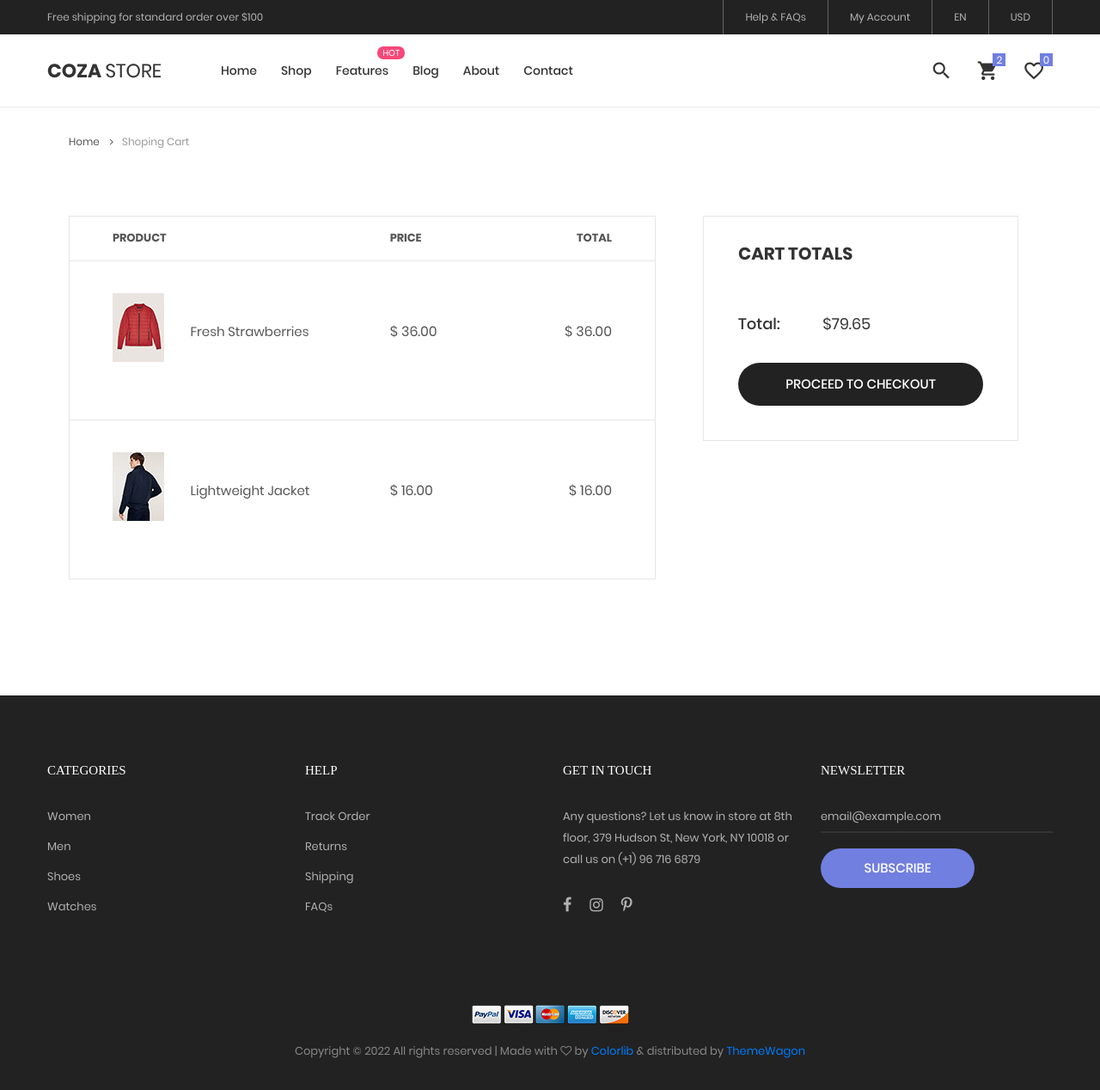
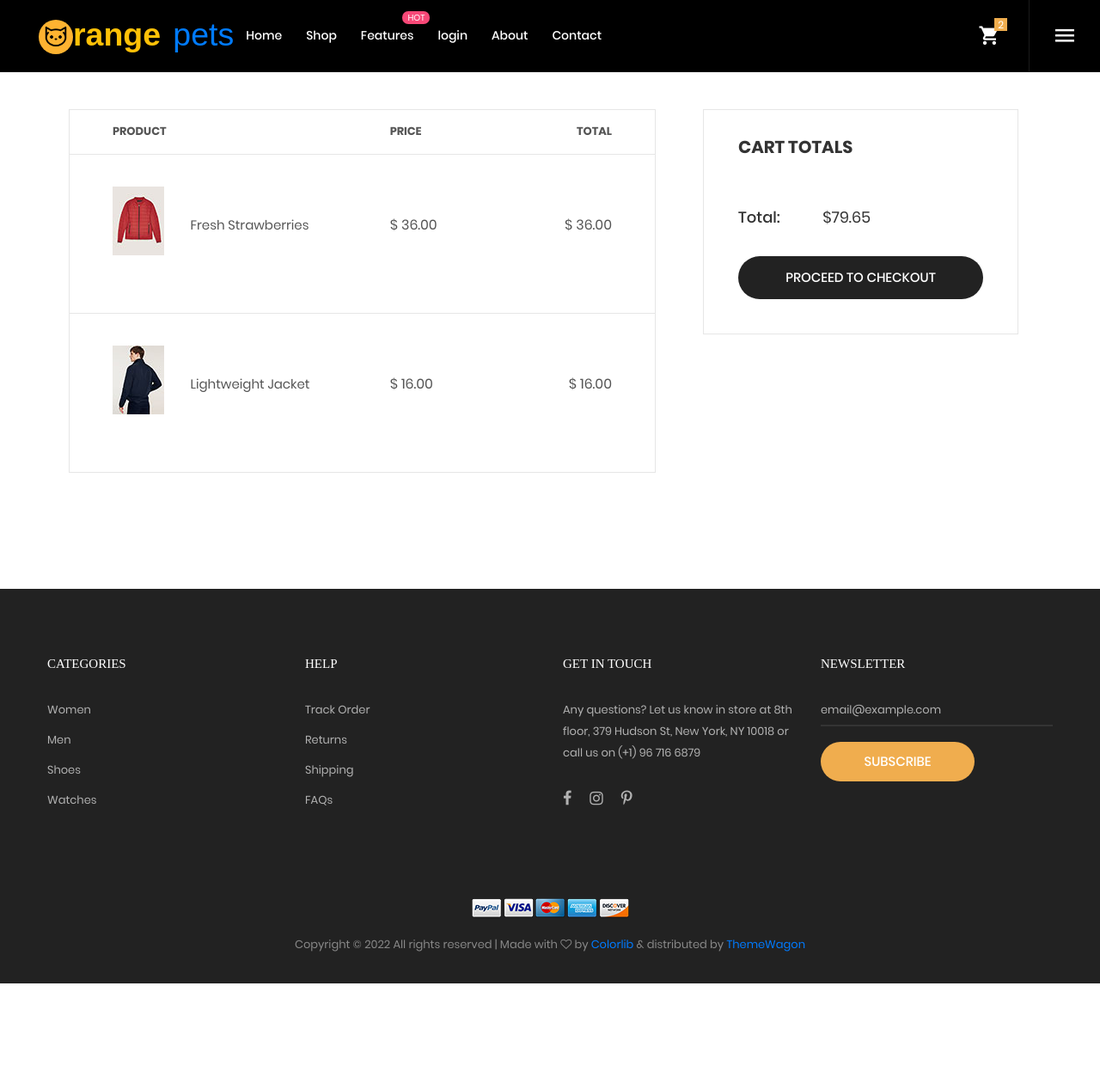
Before and after one commit to khalledalkarmi/order-pets, a PHP site: page /shoping-cart.html in a window 1280 px wide. Shown: the whole page at 86% size. After the commit the page ends 1144 px from the top, so only its background shows below. Run offline with PHP 8.4, Linux system fonts and the light colour scheme; some libraries are stand-ins or nearby versions; some web fonts are replaced.

Commit message:
editting the css files and nav bar

```diff
--- a/css/main.css
+++ b/css/main.css
@@ -282,6 +282,9 @@ Input, textarea : 14px/1.6 '', Arial, sans-serif;
   -o-transition: height 0.3s, background-color 0.3s;
   -moz-transition: height 0.3s, background-color 0.3s;
   transition: height 0.3s, background-color 0.3s;
+}
+.wrap-menu-desktop{
+  background-color: black !important;
 }
 
 .header-v2 .wrap-menu-desktop {
@@ -505,7 +508,7 @@ Input, textarea : 14px/1.6 '', Arial, sans-serif;
   min-width: 15px;
   height: 15px;
   padding: 0 3px;
-  background-color: #717fe0;
+  background-color: #f0ad4e;
 }
 
 /*---------------------------------------------*/
@@ -2641,7 +2644,7 @@ input.num-product::-webkit-inner-spin-button {
 ==================================================================*/
 .bg-none {background-color: transparent;}
 .bg0 {background-color: #fff;}
-.bg1 {background-color: #717fe0;}
+.bg1 {background-color: #f0ad4e;}
 .bg2 {background-color: #e6e6e6;}
 .bg3 {background-color: #222;}
 .bg5 {background-color: rgba(0,0,0,0.5);}
--- a/shoping-cart.html
+++ b/shoping-cart.html
@@ -32,44 +32,20 @@
 </head>
 
 <body class="animsition">
-
 	<!-- Header -->
-	<header class="header-v4">
+	<header class="header-v3">
 		<!-- Header desktop -->
-		<div class="container-menu-desktop">
-			<!-- Topbar -->
-			<div class="top-bar">
-				<div class="content-topbar flex-sb-m h-full container">
-					<div class="left-top-bar">
-						Free shipping for standard order over $100
-					</div>
-
-					<div class="right-top-bar flex-w h-full">
-						<a href="#" class="flex-c-m trans-04 p-lr-25">
-							Help & FAQs
-						</a>
-
-						<a href="#" class="flex-c-m trans-04 p-lr-25">
-							My Account
-						</a>
-
-						<a href="#" class="flex-c-m trans-04 p-lr-25">
-							EN
-						</a>
-
-						<a href="#" class="flex-c-m trans-04 p-lr-25">
-							USD
-						</a>
-					</div>
-				</div>
-			</div>
-
-			<div class="wrap-menu-desktop how-shadow1">
-				<nav class="limiter-menu-desktop container">
-
+		<div class="container-menu-desktop trans-03">
+			<div class="wrap-menu-desktop">
+				<nav class="limiter-menu-desktop p-l-45">
 					<!-- Logo desktop -->
-					<a href="#" class="logo">
-						<img src="images/icons/logo-01.png" alt="IMG-LOGO">
+					<a href="" class="text-decoration-none">
+						<h1 class="m-0 display-25 font-weight-semi-bold">
+							<span class="text-warning font-weight-bold mr-1">
+								<img src="./communityIcon_u3lf129nr6861.png" alt="Avatar Logo"
+									style="width: 40px; border-radius: 50%" class="rounded-pill" />range</span>
+							pets
+						</h1>
 					</a>
 
 					<!-- Menu desktop -->
@@ -77,11 +53,11 @@
 						<ul class="main-menu">
 							<li>
 								<a href="index.html">Home</a>
-								<ul class="sub-menu">
+								<!-- <ul class="sub-menu">
                     <li><a href="index.html">Homepage 1</a></li>
                     <li><a href="home-02.html">Homepage 2</a></li>
                     <li><a href="home-03.html">Homepage 3</a></li>
-								</ul>
+                  </ul> -->
 							</li>
 
 							<li>
@@ -93,7 +69,7 @@
 							</li>
 
 							<li>
-								<a href="blog.html">Blog</a>
+								<a href="login.html">login</a>
 							</li>
 
 							<li>
@@ -107,20 +83,19 @@
 					</div>
 
 					<!-- Icon header -->
-					<div class="wrap-icon-header flex-w flex-r-m">
-						<div class="icon-header-item cl2 hov-cl1 trans-04 p-l-22 p-r-11 js-show-modal-search">
-							<i class="zmdi zmdi-search"></i>
-						</div>
-
-						<div class="icon-header-item cl2 hov-cl1 trans-04 p-l-22 p-r-11 icon-header-noti js-show-cart"
+					<div class="wrap-icon-header flex-w flex-r-m h-full">
+						<div class="flex-c-m h-full p-r-25 bor6">
+							<div class="icon-header-item cl0 hov-cl1 trans-04 p-lr-11 icon-header-noti js-show-cart"
 								data-notify="2">
 								<i class="zmdi zmdi-shopping-cart"></i>
 							</div>
+						</div>
 
-						<a href="#" class="icon-header-item cl2 hov-cl1 trans-04 p-l-22 p-r-11 icon-header-noti"
-							data-notify="0">
-							<i class="zmdi zmdi-favorite-outline"></i>
-						</a>
+						<div class="flex-c-m h-full p-lr-19">
+							<div class="icon-header-item cl0 hov-cl1 trans-04 p-lr-11 js-show-sidebar">
+								<i class="zmdi zmdi-menu"></i>
+							</div>
+						</div>
 					</div>
 				</nav>
 			</div>
@@ -130,24 +105,24 @@
 		<div class="wrap-header-mobile">
 			<!-- Logo moblie -->
 			<div class="logo-mobile">
-				<a href="index.html"><img src="images/icons/logo-01.png" alt="IMG-LOGO"></a>
+				<a href="" class="text-decoration-none">
+					<h1 class="m-0 display-25 font-weight-semi-bold">
+						<span class="text-warning font-weight-bold mr-1">
+							<img src="./communityIcon_u3lf129nr6861.png" alt="Avatar Logo"
+								style="width: 40px; border-radius: 50%" class="rounded-pill" />
+						</span>
+					</h1>
+				</a>
 			</div>
 
 			<!-- Icon header -->
-			<div class="wrap-icon-header flex-w flex-r-m m-r-15">
-				<div class="icon-header-item cl2 hov-cl1 trans-04 p-r-11 js-show-modal-search">
-					<i class="zmdi zmdi-search"></i>
-				</div>
-
-				<div class="icon-header-item cl2 hov-cl1 trans-04 p-r-11 p-l-10 icon-header-noti js-show-cart"
+			<div class="wrap-icon-header flex-w flex-r-m h-full m-r-15">
+				<div class="flex-c-m h-full p-r-5">
+					<div class="icon-header-item cl2 hov-cl1 trans-04 p-lr-11 icon-header-noti js-show-cart"
 						data-notify="2">
 						<i class="zmdi zmdi-shopping-cart"></i>
 					</div>
-
-				<a href="#" class="dis-block icon-header-item cl2 hov-cl1 trans-04 p-r-11 p-l-10 icon-header-noti"
-					data-notify="0">
-					<i class="zmdi zmdi-favorite-outline"></i>
-				</a>
+				</div>
 			</div>
 
 			<!-- Button show menu -->
@@ -158,45 +133,15 @@
 			</div>
 		</div>
 
-
 		<!-- Menu Mobile -->
 		<div class="menu-mobile">
-			<ul class="topbar-mobile">
-				<li>
-					<div class="left-top-bar">
-						Free shipping for standard order over $100
-					</div>
-				</li>
-
-				<li>
-					<div class="right-top-bar flex-w h-full">
-						<a href="#" class="flex-c-m p-lr-10 trans-04">
-							Help & FAQs
-						</a>
-
-						<a href="#" class="flex-c-m p-lr-10 trans-04">
-							My Account
-						</a>
-
-						<a href="#" class="flex-c-m p-lr-10 trans-04">
-							EN
-						</a>
-
-						<a href="#" class="flex-c-m p-lr-10 trans-04">
-							USD
-						</a>
-					</div>
-				</li>
-			</ul>
-
 			<ul class="main-menu-m">
 				<li>
 					<a href="index.html">Home</a>
-					<ul class="sub-menu-m">
+					<!-- <ul class="sub-menu-m">
               <li><a href="index.html">Homepage 1</a></li>
-						<li><a href="home-02.html">Homepage 2</a></li>
-						<li><a href="home-03.html">Homepage 3</a></li>
-					</ul>
+
+            </ul> -->
 					<span class="arrow-main-menu-m">
 						<i class="fa fa-angle-right" aria-hidden="true"></i>
 					</span>
@@ -226,21 +171,220 @@
 
 		<!-- Modal Search -->
 		<div class="modal-search-header flex-c-m trans-04 js-hide-modal-search">
-			<div class="container-search-header">
-				<button class="flex-c-m btn-hide-modal-search trans-04 js-hide-modal-search">
-					<img src="images/icons/icon-close2.png" alt="CLOSE">
+			<button class="flex-c-m btn-hide-modal-search trans-04">
+				<i class="zmdi zmdi-close"></i>
 			</button>
 
-				<form class="wrap-search-header flex-w p-l-15">
+			<form class="container-search-header">
+				<div class="wrap-search-header">
+					<input class="plh0" type="text" name="search" placeholder="Search..." />
+
 					<button class="flex-c-m trans-04">
 						<i class="zmdi zmdi-search"></i>
 					</button>
-					<input class="plh3" type="text" name="search" placeholder="Search...">
+				</div>
 			</form>
-			</div>
 		</div>
 	</header>
 
+	<!-- Sidebar -->
+	<aside class="wrap-sidebar js-sidebar">
+		<div class="s-full js-hide-sidebar"></div>
+
+		<div class="sidebar flex-col-l p-t-22 p-b-25">
+			<div class="flex-r w-full p-b-30 p-r-27">
+				<div class="fs-35 lh-10 cl2 p-lr-5 pointer hov-cl1 trans-04 js-hide-sidebar">
+					<i class="zmdi zmdi-close"></i>
+				</div>
+			</div>
+
+			<div class="sidebar-content flex-w w-full p-lr-65 js-pscroll">
+				<ul class="sidebar-link w-full">
+					<li class="p-b-13">
+						<a href="index.html" class="stext-102 cl2 hov-cl1 trans-04">
+							Home
+						</a>
+					</li>
+
+					<li class="p-b-13">
+						<a href="#" class="stext-102 cl2 hov-cl1 trans-04">
+							My Wishlist
+						</a>
+					</li>
+
+					<li class="p-b-13">
+						<a href="./profile.html" class="stext-102 cl2 hov-cl1 trans-04">
+							My Account
+						</a>
+					</li>
+
+					<li class="p-b-13">
+						<a href="#" class="stext-102 cl2 hov-cl1 trans-04">
+							Track Oder
+						</a>
+					</li>
+
+					<li class="p-b-13">
+						<a href="#" class="stext-102 cl2 hov-cl1 trans-04"> Refunds </a>
+					</li>
+
+					<li class="p-b-13">
+						<a href="#" class="stext-102 cl2 hov-cl1 trans-04">
+							Help & FAQs
+						</a>
+					</li>
+				</ul>
+
+				<div class="sidebar-gallery w-full p-tb-30">
+					<span class="mtext-101 cl5"> @ CozaStore </span>
+
+					<div class="flex-w flex-sb p-t-36 gallery-lb">
+						<!-- item gallery sidebar -->
+						<div class="wrap-item-gallery m-b-10">
+							<a class="item-gallery bg-img1" href="images/gallery-01.jpg" data-lightbox="gallery"
+								style="background-image: url('images/gallery-01.jpg')"></a>
+						</div>
+
+						<!-- item gallery sidebar -->
+						<div class="wrap-item-gallery m-b-10">
+							<a class="item-gallery bg-img1" href="images/gallery-02.jpg" data-lightbox="gallery"
+								style="background-image: url('images/gallery-02.jpg')"></a>
+						</div>
+
+						<!-- item gallery sidebar -->
+						<div class="wrap-item-gallery m-b-10">
+							<a class="item-gallery bg-img1" href="images/gallery-03.jpg" data-lightbox="gallery"
+								style="background-image: url('images/gallery-03.jpg')"></a>
+						</div>
+
+						<!-- item gallery sidebar -->
+						<div class="wrap-item-gallery m-b-10">
+							<a class="item-gallery bg-img1" href="images/gallery-04.jpg" data-lightbox="gallery"
+								style="background-image: url('images/gallery-04.jpg')"></a>
+						</div>
+
+						<!-- item gallery sidebar -->
+						<div class="wrap-item-gallery m-b-10">
+							<a class="item-gallery bg-img1" href="images/gallery-05.jpg" data-lightbox="gallery"
+								style="background-image: url('images/gallery-05.jpg')"></a>
+						</div>
+
+						<!-- item gallery sidebar -->
+						<div class="wrap-item-gallery m-b-10">
+							<a class="item-gallery bg-img1" href="images/gallery-06.jpg" data-lightbox="gallery"
+								style="background-image: url('images/gallery-06.jpg')"></a>
+						</div>
+
+						<!-- item gallery sidebar -->
+						<div class="wrap-item-gallery m-b-10">
+							<a class="item-gallery bg-img1" href="images/gallery-07.jpg" data-lightbox="gallery"
+								style="background-image: url('images/gallery-07.jpg')"></a>
+						</div>
+
+						<!-- item gallery sidebar -->
+						<div class="wrap-item-gallery m-b-10">
+							<a class="item-gallery bg-img1" href="images/gallery-08.jpg" data-lightbox="gallery"
+								style="background-image: url('images/gallery-08.jpg')"></a>
+						</div>
+
+						<!-- item gallery sidebar -->
+						<div class="wrap-item-gallery m-b-10">
+							<a class="item-gallery bg-img1" href="images/gallery-09.jpg" data-lightbox="gallery"
+								style="background-image: url('images/gallery-09.jpg')"></a>
+						</div>
+					</div>
+				</div>
+
+				<div class="sidebar-gallery w-full">
+					<span class="mtext-101 cl5"> About Us </span>
+
+					<p class="stext-108 cl6 p-t-27">
+						Lorem ipsum dolor sit amet, consectetur adipiscing elit. Curabitur
+						maximus vulputate hendrerit. Praesent faucibus erat vitae rutrum
+						gravida. Vestibulum tempus mi enim, in molestie sem fermentum
+						quis.
+					</p>
+				</div>
+			</div>
+		</div>
+	</aside>
+
+	<!-- Cart -->
+	<div class="wrap-header-cart js-panel-cart">
+		<div class="s-full js-hide-cart"></div>
+
+		<div class="header-cart flex-col-l p-l-65 p-r-25">
+			<div class="header-cart-title flex-w flex-sb-m p-b-8">
+				<span class="mtext-103 cl2"> Your Cart </span>
+
+				<div class="fs-35 lh-10 cl2 p-lr-5 pointer hov-cl1 trans-04 js-hide-cart">
+					<i class="zmdi zmdi-close"></i>
+				</div>
+			</div>
+
+			<div class="header-cart-content flex-w js-pscroll">
+				<ul class="header-cart-wrapitem w-full">
+					<li class="header-cart-item flex-w flex-t m-b-12">
+						<div class="header-cart-item-img">
+							<img src="images/item-cart-01.jpg" alt="IMG" />
+						</div>
+
+						<div class="header-cart-item-txt p-t-8">
+							<a href="#" class="header-cart-item-name m-b-18 hov-cl1 trans-04">
+								White Shirt Pleat
+							</a>
+
+							<span class="header-cart-item-info"> 1 x $19.00 </span>
+						</div>
+					</li>
+
+					<li class="header-cart-item flex-w flex-t m-b-12">
+						<div class="header-cart-item-img">
+							<img src="images/item-cart-02.jpg" alt="IMG" />
+						</div>
+
+						<div class="header-cart-item-txt p-t-8">
+							<a href="#" class="header-cart-item-name m-b-18 hov-cl1 trans-04">
+								Converse All Star
+							</a>
+
+							<span class="header-cart-item-info"> 1 x $39.00 </span>
+						</div>
+					</li>
+
+					<li class="header-cart-item flex-w flex-t m-b-12">
+						<div class="header-cart-item-img">
+							<img src="images/item-cart-03.jpg" alt="IMG" />
+						</div>
+
+						<div class="header-cart-item-txt p-t-8">
+							<a href="#" class="header-cart-item-name m-b-18 hov-cl1 trans-04">
+								Nixon Porter Leather
+							</a>
+
+							<span class="header-cart-item-info"> 1 x $17.00 </span>
+						</div>
+					</li>
+				</ul>
+
+				<div class="w-full">
+					<div class="header-cart-total w-full p-tb-40">Total: $75.00</div>
+
+					<div class="header-cart-buttons flex-w w-full">
+						<a href="shoping-cart.html"
+							class="flex-c-m stext-101 cl0 size-107 bg3 bor2 hov-btn3 p-lr-15 trans-04 m-r-8 m-b-10">
+							View Cart
+						</a>
+
+						<a href="shoping-cart.html"
+							class="flex-c-m stext-101 cl0 size-107 bg3 bor2 hov-btn3 p-lr-15 trans-04 m-b-10">
+							Check Out
+						</a>
+					</div>
+				</div>
+			</div>
+		</div>
+	</div>
 	<!-- Cart -->
 	<div class="wrap-header-cart js-panel-cart">
 		<div class="s-full js-hide-cart"></div>
@@ -383,22 +527,6 @@
 							</table>
 						</div>
 
-						<!-- <div class="flex-w flex-sb-m bor15 p-t-18 p-b-15 p-lr-40 p-lr-15-sm">
-							<div class="flex-w flex-m m-r-20 m-tb-5">
-								<input class="stext-104 cl2 plh4 size-117 bor13 p-lr-20 m-r-10 m-tb-5" type="text"
-									name="coupon" placeholder="Coupon Code">
-
-								<div
-									class="flex-c-m stext-101 cl2 size-118 bg8 bor13 hov-btn3 p-lr-15 trans-04 pointer m-tb-5">
-									Apply coupon
-								</div>
-							</div>
-
-							<div
-								class="flex-c-m stext-101 cl2 size-119 bg8 bor13 hov-btn3 p-lr-15 trans-04 pointer m-tb-10">
-								Update Cart
-							</div>
-						</div> -->
 					</div>
 				</div>
 
@@ -407,7 +535,6 @@
 						<h4 class="mtext-109 cl2 p-b-30">
 							Cart Totals
 						</h4>
-
 						<div class="flex-w flex-t p-t-27 p-b-33">
 							<div class="size-208">
 								<span class="mtext-101 cl2">
```
Also changed, not shown: other parts of css/main.css (+29 -29 lines). Lines whose indentation alone changed are shown as unchanged.
